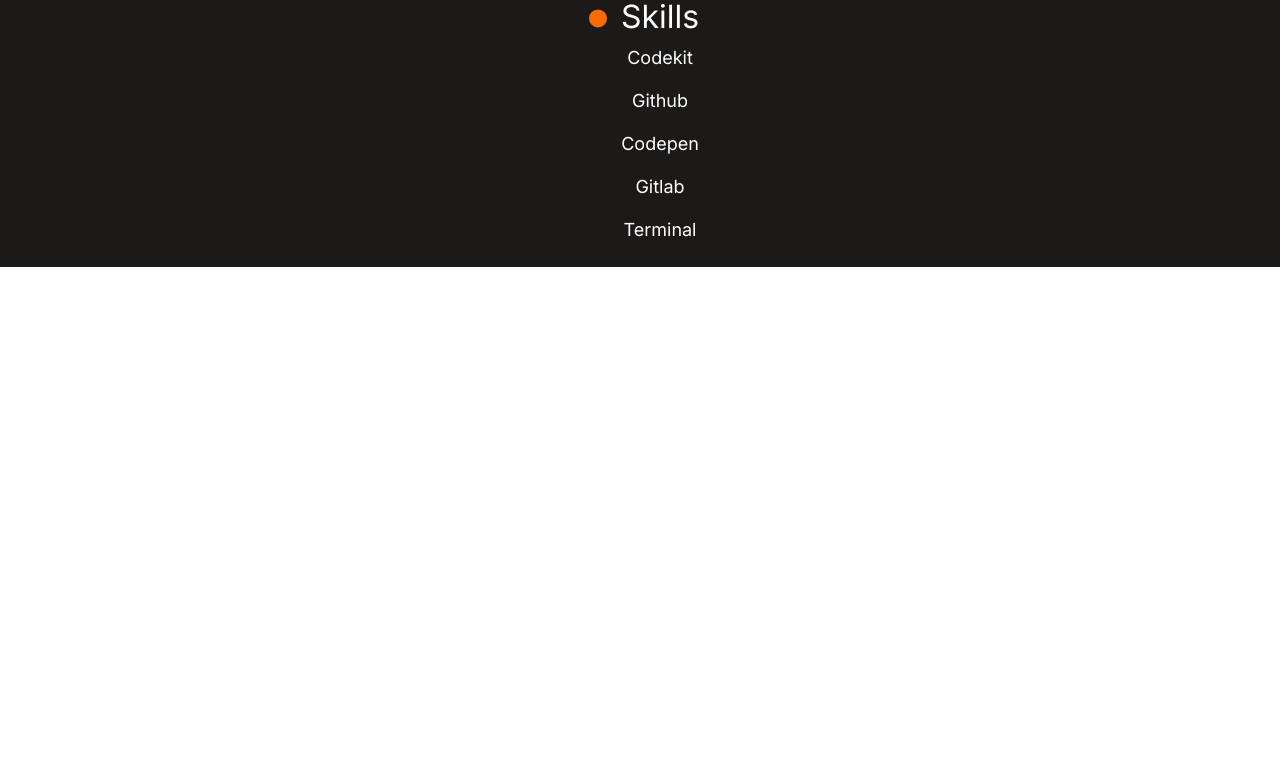
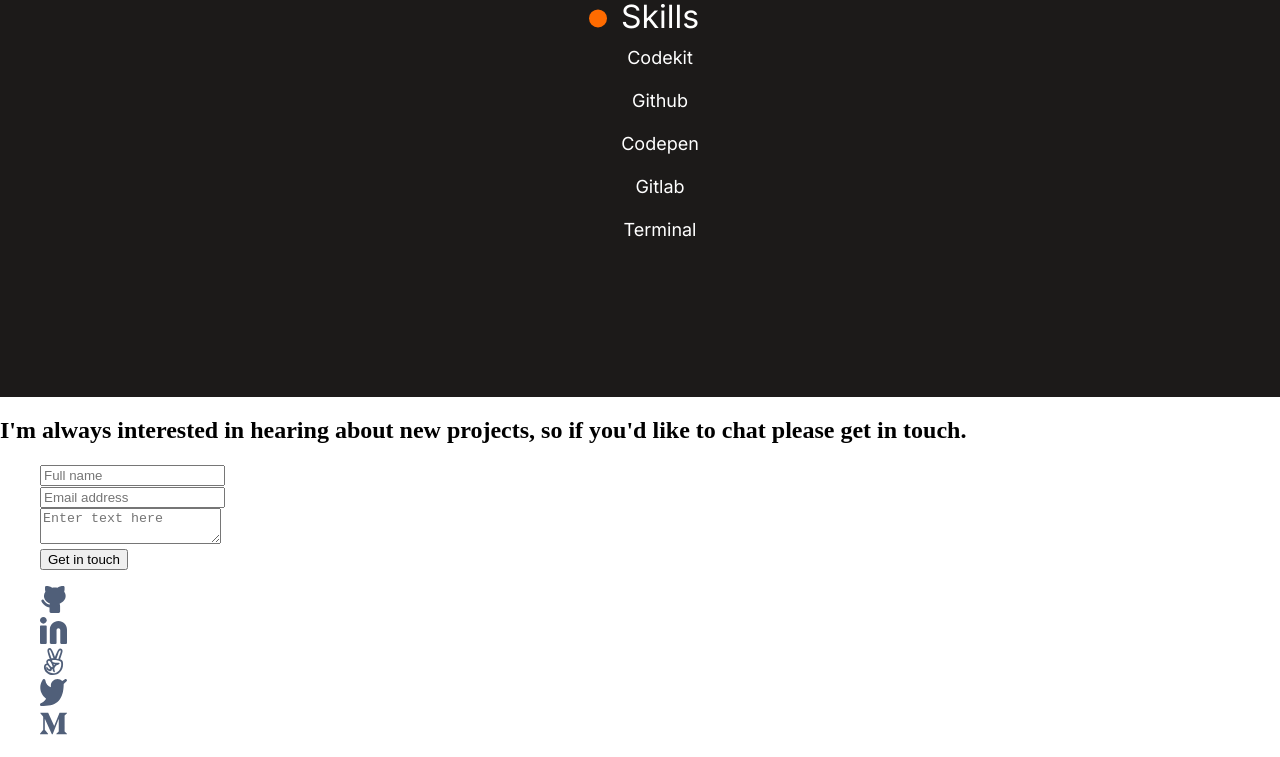
Before and after one commit to ahzamir/My-Portfolio-1, a plain HTML site: page index.html in a window 1280 px wide. Shown: the part 5846-6603 px from the top of the page. Before the commit the page ends 6113 px from the top, so only its background shows below. Drawn offline with Linux system fonts and the light colour scheme.

Commit message:
add the html for the contact me page

```diff
--- a/index.html
+++ b/index.html
@@ -194,6 +194,39 @@
     </section>
   </main>
   <footer>
+    <section class="contact-page">
+      <div>
+        <h2 class="contact-page-head">I'm always interested in hearing about new projects, so if you'd like to chat
+          please get in touch.</h2>
+      </div>
+      <form class="inputs" action="https://formspree.io/f/xayvdjzb" method="post">
+        <ul class="input-list">
+          <li>
+            <input class="input" type="text" maxlength="30" name="full-name" placeholder="Full name" required>
+          </li>
+          <li>
+            <input class="input" type="email" name="email-address" placeholder="Email address" required>
+          </li>
+          <li>
+            <textarea class="input textarea" placeholder="Enter text here" maxlength="500" required></textarea>
+          </li>
+          <li class="submit-button">
+            <button class="button" type="submit" name="submit" value="send">Get in touch</button>
+          </li>
+        </ul>
+      </form>
+      <ul class="social-contact-page">
+        <li><a href="https://github.com/ahzamir" target="blank"><img class="icon" alt="github"
+              src="images/github 2.svg"></a>
+        </li>
+        <li><a href="https://www.linkedin.com/in/ahmad-zamir-yousufi-70603317b/" target="blank"><img class="icon"
+              alt="linkedin" src="images/linkedin 2.svg"></a></li>
+        <li><a href="#" target="blank"><img class="icon" alt="angel" src="images/angel 2.svg"></a></li>
+        <li><a href="https://twitter.com/YousufiZamir" target="blank"><img class="icon" alt="twitter"
+              src="images/twitter 2.svg"></a></li>
+        <li><a href="#" target="blank"><img class="icon" alt="medium" src="images/medium 2.svg"></a></li>
+      </ul>
+    </section>
   </footer>
 </body>
 
--- a/style.css
+++ b/style.css
@@ -233,6 +233,7 @@
   align-items: flex-start;
   background-color: #1c1a19;
   width: 100%;
+  padding-bottom: 130px;
 }
 
 .about-me-top {
```
Also changed, not shown: images/angel 2.svg (added), images/github 2.svg (added), images/linkedin 2.svg (added), images/medium 2.svg (added), images/twitter 2.svg (added).
